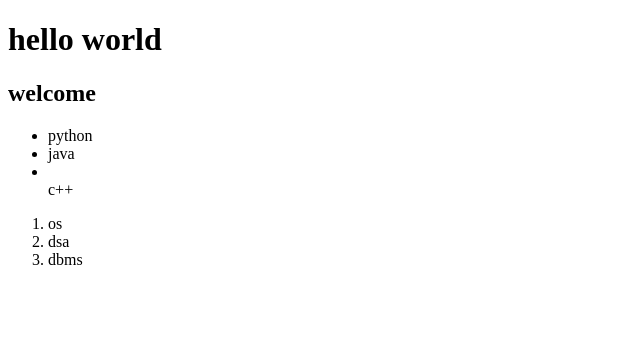
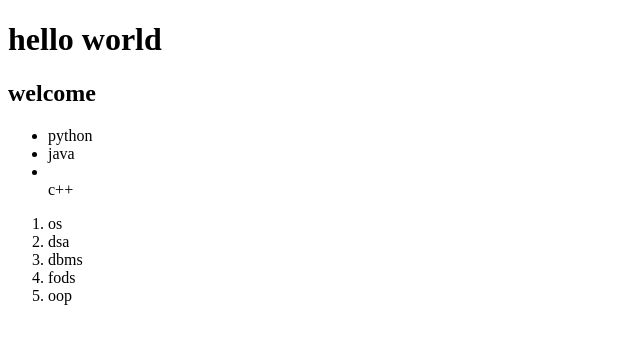
Before and after one commit to nandhakumar04080408/git-team, a plain HTML site: page index.html in a window 1280 px wide. Shown: the whole page, without its empty margins (0-640 px from the left). Drawn offline with Linux system fonts and the light colour scheme.

Commit message:
rithi updated

```diff
--- a/index.html
+++ b/index.html
@@ -13,6 +13,8 @@
       <li>os</li>
       <li>dsa</li>
       <li>dbms</li>
+      <li>fods</li>
+      <li>oop</li>
     </ol>
   </body>
 </html>
```
